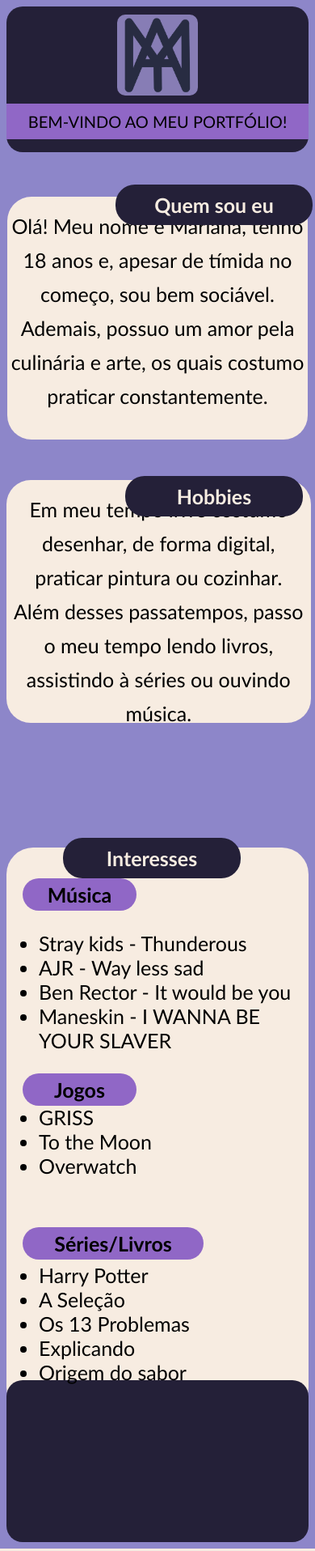
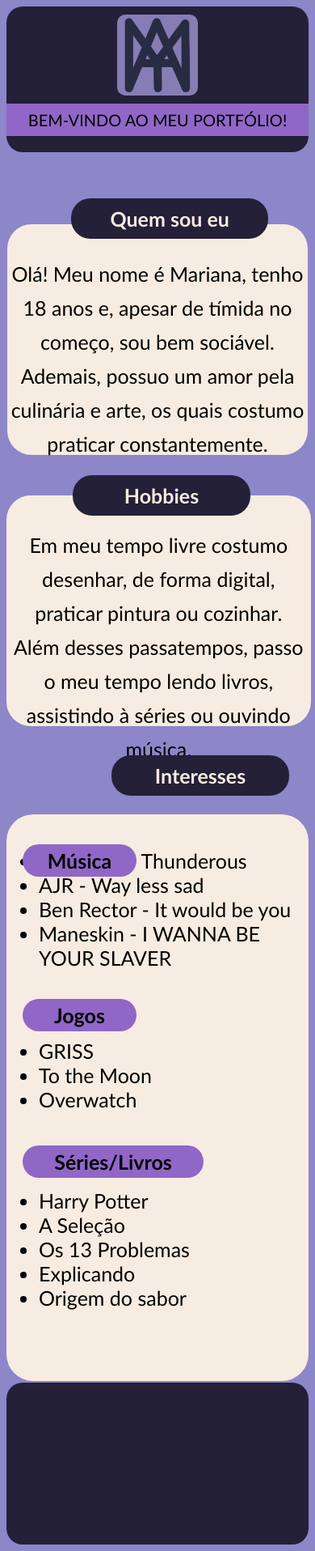
Before and after one commit to Mariayumi/trabalho_design_digital, a Flask app: page /sobremim in a window 390 px wide. Shown: the whole page at 81% size. Run offline with Flask 2, Linux system fonts and the light colour scheme.

Commit message:
Atualização do portfólio

```diff
--- a/scr/static/css/estilos.css
+++ b/src/static/css/estilos.css
@@ -13,7 +13,7 @@ header{
     position: relative;
     top: 25px;
     background-color: #9067C6;
-    padding: 10px;
+    padding: 8px;
     font-family:'Trebuchet MS', 'Lucida Sans Unicode', 'Lucida Grande', 'Lucida Sans', Arial, sans-serif;
     font-size: 40px;
     text-align: center;
--- a/scr/static/css/sobre_mim.css
+++ b/src/static/css/sobre_mim.css
@@ -20,20 +20,19 @@ p{
     padding: 20px;
     max-width: 655px;
     min-width: 60%;
-    top: 30px;
-    left: -260px;
+    top: 50px;
+    left: 20px;
     color: #F7ECE1;
     background-color: #242038;
     text-align: left;
     border-radius: 24px;
-    margin: auto;
 }
 .hob{
     position: relative;
     padding: 20px;
     width: 655px;
     top: 40px;
-    left: 380px;
+    left: 360px;
     color: #F7ECE1;
     background-color: #242038;
     text-align: right;
@@ -59,7 +58,7 @@ p{
     position: relative;
     width: 655px;
     padding: 20px;
-    left: 20px;
+    left: -30px;
     top: -50px;
     color: #F7ECE1;
     background-color: #242038;
@@ -137,6 +136,8 @@ ul, h1, h2, p{
     position: relative;
     height: 500px;
     top: 90px;
+    left: 40px;
+    width: 1380px;
 }
 
 @media screen and (max-width: 500px){
@@ -147,21 +148,21 @@ ul, h1, h2, p{
         position: relative;
         text-align: center;
         width: 97%;
-        height: 280px;
+        height: 240px;
         top: 5px;
         left: 0px;
         padding: 5px;
-        padding-top: 15px;
+        padding-top: 40px;
     }
     .int{
         position: relative;
         text-align: center;
         width: 98%;
-        height: 280px;
+        height: 240px;
         top: 5px;
         left: 0px;
         padding: 5px;
-        padding-top: 15px;
+        padding-top: 40px;
     }
     .qse{
         position: relative;
@@ -169,30 +170,30 @@ ul, h1, h2, p{
         padding: 10px;
         text-align: center;
         top: 40px;
-        left: 70px;
+        left: 80px;
     }
     .hob{
         position: relative;
         width: 200px;
         padding: 10px;
         text-align: center;
-        top: 50px;
-        left: 70px;
+        top: 30px;
+        left: 5px;
     }
     .musica{
         position: relative;
         left: 0px;
-        top: 80px;
+        top: 20px;
     }
     .jogos{
         position: relative;
         left: 0px;
-        top: 120px;
+        top: 80px;
     }
     .sl{
         position: relative;
         left: 0px;
-        top: 200px;
+        top: 150px;
     }
     .bloco6{
         position: relative;
@@ -206,8 +207,8 @@ ul, h1, h2, p{
         width: 200px;
         padding: 10px;
         text-align: center;
-        left: 70px;
-        top: 40px;
+        left: 130px;
+        top: -20px;
     }
     .mus{
         position: relative;
@@ -216,15 +217,19 @@ ul, h1, h2, p{
     }
     .jg{
         position: relative;
-        top: -270px;
+        top: -320px;
         left: 20px;
     }
     .seli{
         position: relative;
-        top: -140px;
+        top: -200px;
         left: 20px;
     }
     .inte{
+        position: relative;
         height: 800px;
+        top: 45px;
+        width: 100%;
+        left: 0px;
     }
 }
```
Also changed, not shown: src/static/css/paginit.css (renamed from scr/static/css/paginit.css, +29 -2 lines), src/templates/paginainicial.html (renamed from scr/templates/paginainicial.html, +5 -2 lines), src/static/css/contatos.css (renamed from scr/static/css/contatos.css), src/static/css/trabalhos.css (renamed from scr/static/css/trabalhos.css), src/static/images/foto_perfil.jpg (renamed from scr/static/images/foto_perfil.jpg), src/static/images/logoo.jpg (renamed from scr/static/images/logoo.jpg), src/templates/contatos.html (renamed from scr/templates/contatos.html), src/templates/sobre_mim.html (renamed from scr/templates/sobre_mim.html), src/templates/trabalhos.html (renamed from scr/templates/trabalhos.html), wsgi.py (renamed from app.py), 1 other file.
